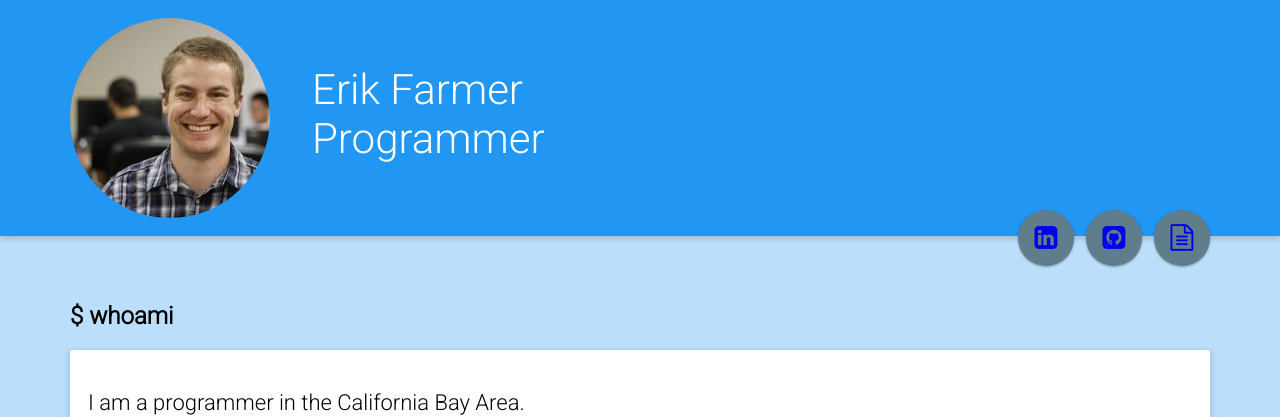
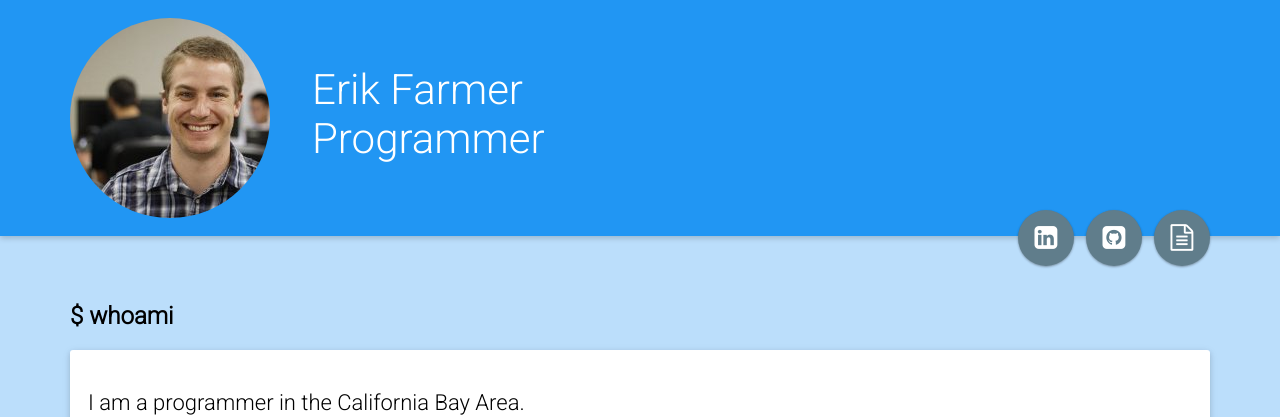
Before and after one commit to erik-farmer/erik-farmer.github.io, a Jekyll site: the page built from index.html, in a window 1280 px wide. Shown: the top 417 px of the page. Built offline with Jekyll 4.4.1, drawn with Linux system fonts in a browser that asks for light colours; nearby versions of some CDN libraries.

Commit message:
refine css selector for buttons

```diff
--- a/css/main.css
+++ b/css/main.css
@@ -792,8 +792,8 @@ body {
   cursor: pointer;
 }
 
-.icon-wrapper a:visited {
-  color: #FFFFFF;
+i {
+  color: #FFFFFF
 }
 
 /*MAIN SECTION*/
```
